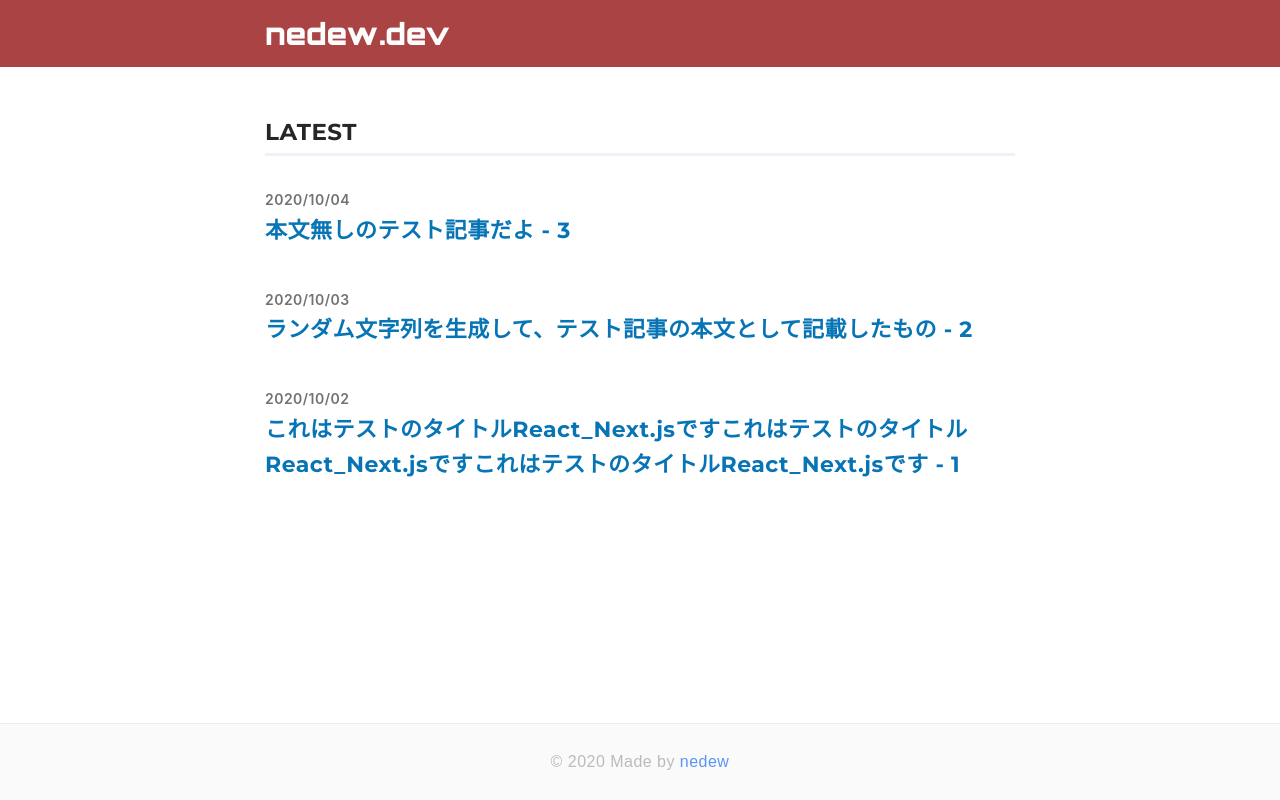
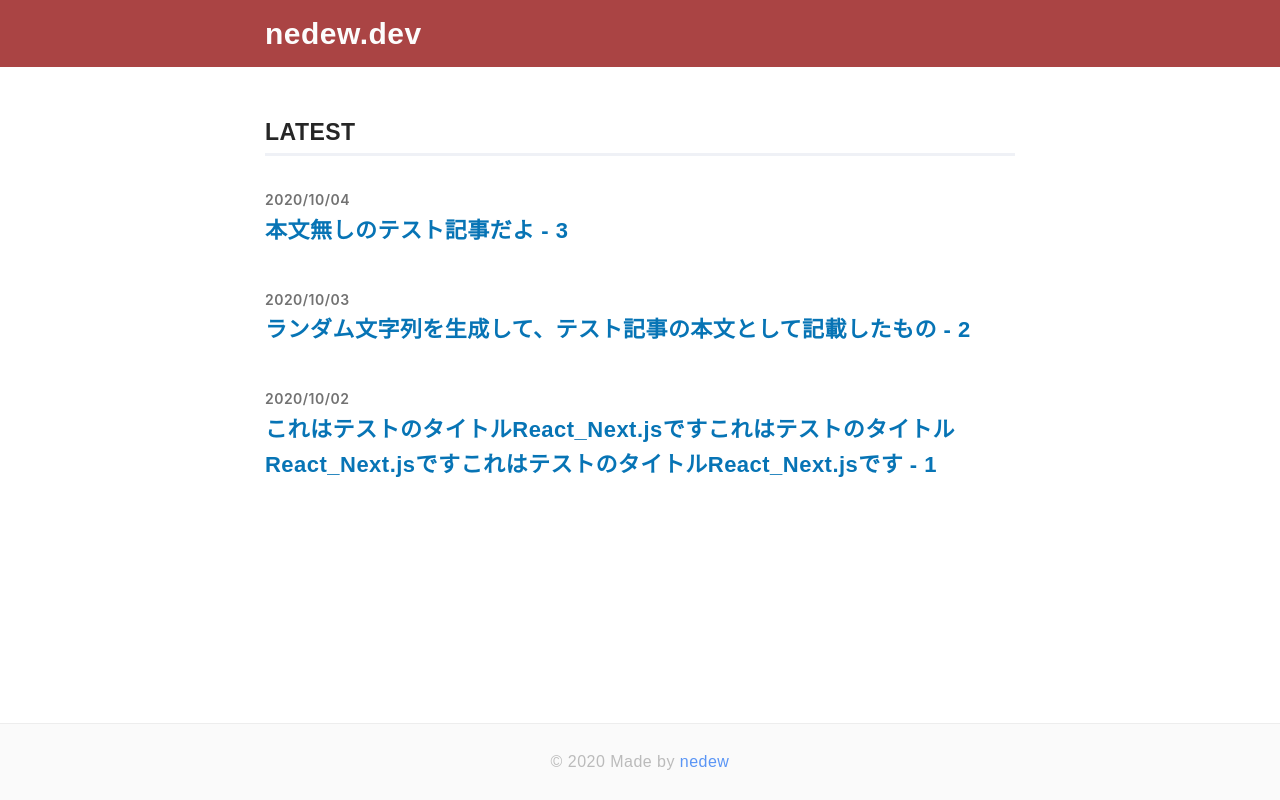
Before and after one commit to nedew/blog, a Next.js app: page / in a window 1280 px wide. Built offline with nearby package versions, Linux system fonts and the light colour scheme.

Commit message:
cssを読み込まないテスト

```diff
--- a/pages/_document.tsx
+++ b/pages/_document.tsx
@@ -6,7 +6,7 @@ export default class MyDocument extends Document {
     return (
       <Html lang="ja">
         <Head>
-          <link href="https://fonts.googleapis.com/css2?family=Montserrat:wght@700&family=Orbitron:wght@900&display=swap" rel="stylesheet" />
+          {/* <link href="https://fonts.googleapis.com/css2?family=Montserrat:wght@700&family=Orbitron:wght@900&display=swap" rel="stylesheet" /> */}
         </Head>
         <body>
           <Main />
--- a/pages/articles/[slug].tsx
+++ b/pages/articles/[slug].tsx
@@ -22,7 +22,7 @@ export default (props: Props) => {
   return (
     <>
       <Head>
-        <link rel="stylesheet" href='/css/prism.css' />
+        {/* <link rel="stylesheet" href='/css/prism.css' /> */}
 
         <meta property="og:locale" content="ja_JP" />
         <meta property="og:type" content="article" />
```
